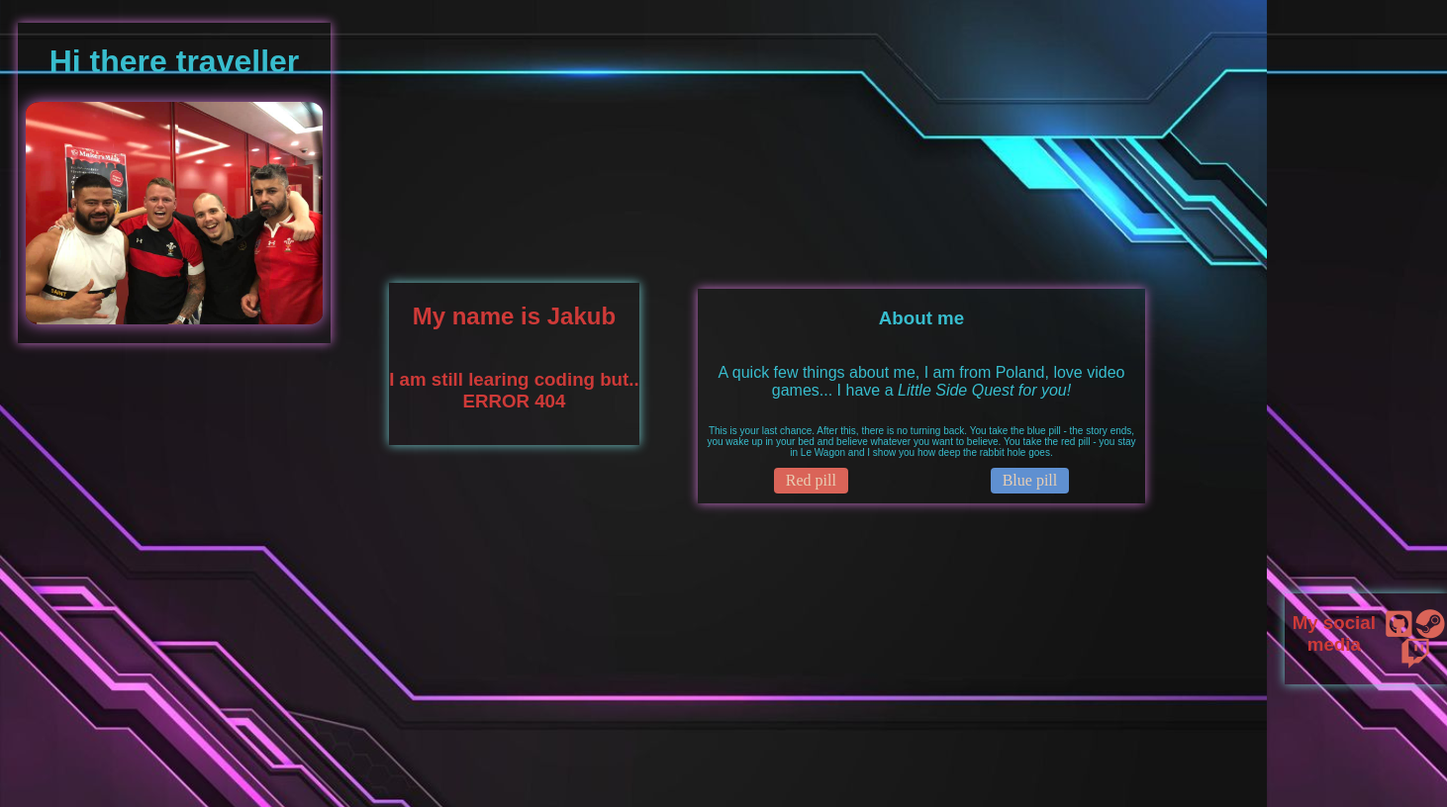
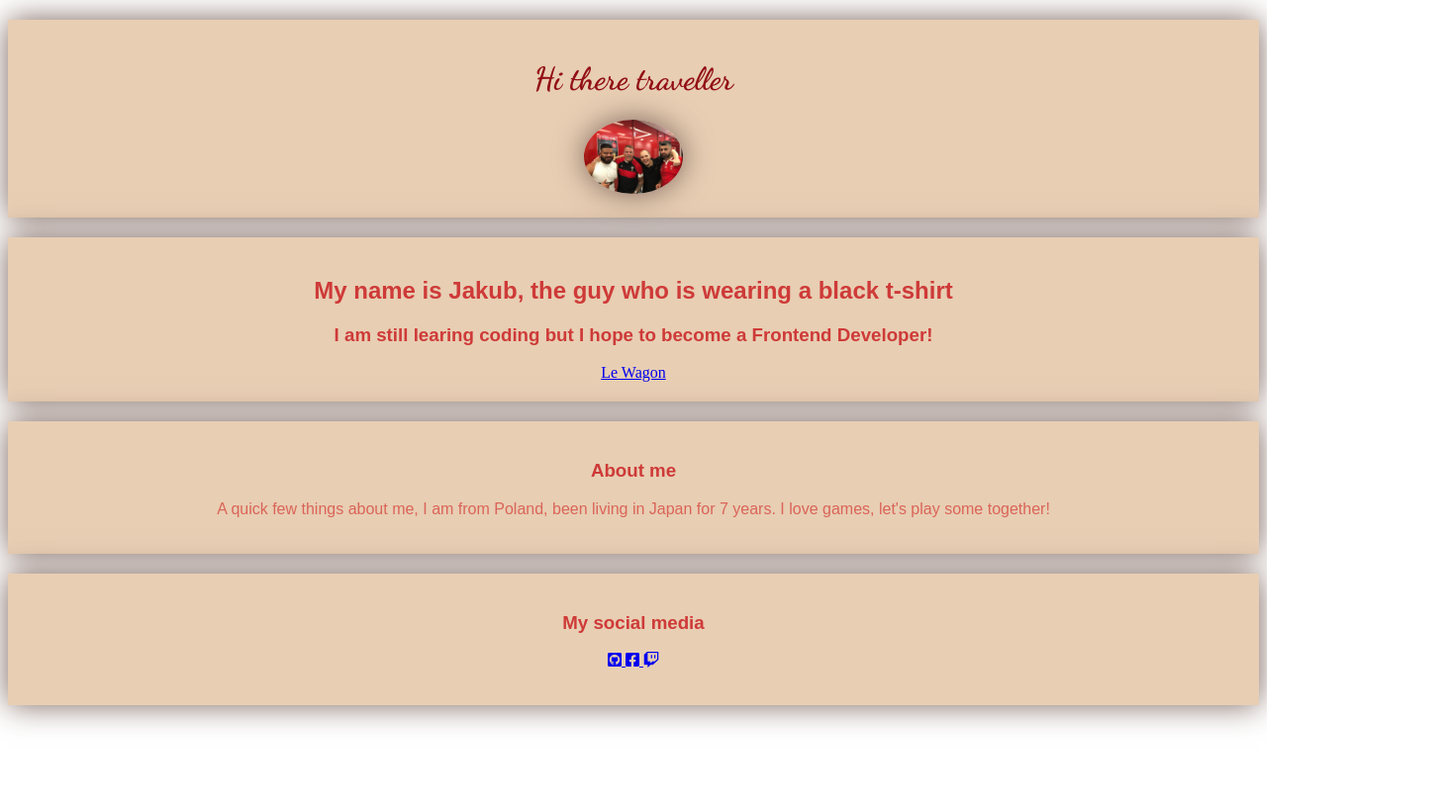
Before and after one commit to Solenoko/profile, a plain HTML site: page index.html in a window 1280 px wide. Shown: the whole page at 99% size, 1462 px wide, since content can reach past the window. Drawn offline with Linux system fonts and the light colour scheme; a web font is replaced by a local one.

Commit message:
my profile page

```diff
--- a/index.html
+++ b/index.html
@@ -3,7 +3,6 @@
   <head>
     <title>Welcome to my page!</title>
     <meta charset="utf-8">
-    <meta name="viewport" content="width=device-width, initial-scale=1">
     <link rel="stylesheet" href="style.css">
     <link rel="stylesheet" href="https://use.fontawesome.com/releases/v6.1.2/css/all.css">
     <link rel="preconnect" href="https://fonts.googleapis.com">
@@ -15,45 +14,41 @@
   </head>
 
   <body>
-    <div>
-      <div class="left-element">
+    <div class="card-white">
       <h1>Hi there traveller</h1>
       <img src="images/73013372_2655161717878708_9114973844057096192_n.jpg" alt="My profile pircture" class="profile-picture">
     </div>
 
-      <div class="middle-element">
-        <h2>My name is Jakub</h2>
-        <h3>I am still learing coding but.. ERROR 404</h3>
+    <div class="card-white">
+      <h2>My name is Jakub, the guy who is wearing a black t-shirt</h2>
+      <h3>I am still learing coding but I hope to become a Frontend Developer!</h3>
+      <a href="https://www.lewagon.com" class="btn-red">Le Wagon</a>
     </div>
 
-      <div class="middle-element-right">
-        <h3 class="blue-font">About me</h3>
-        <p class="blue-font">A quick few things about me, I am from Poland, love video games... I have a <em>Little Side Quest for you!</em></p>
-        <p class="game">This is your last chance. After this, there is no turning back. You take the blue pill - the story ends, you wake up in your bed and believe whatever you want to believe. You take the red pill - you stay in Le Wagon and I show you how deep the rabbit hole goes.</p>
-        <a href="https://www.youtube.com/watch?v=dQw4w9WgXcQ" target="_blank" class="btn-red">Red pill</a>
-        <a href="https://www.youtube.com/watch?v=y6120QOlsfU" target="_blank" class="btn-blue">Blue pill</a>
+    <div class="card-white">
+      <h3>About me</h3>
+      <p>A quick few things about me, I am from Poland, been living in Japan for 7 years. I love games, let's play some together!</p>
     </div>
 
-      <div class="right-element">
+    <div class="card-white">
       <h3>My social media</h3>
       <ul class="list-inline">
         <li>
-            <a href="https://www.github.com/Solenoko" target="_blank" class="link-media">
+          <a href="https://www.github.com/Solenoko" target="_blank">
             <i class="fab fa-github-square"></i>
           </a>
         </li>
         <li>
-            <a href="https://www.steamcommunity.com/id/KonbuChan/" target="_blank" class="link-media">
-              <i class="fab fa-steam"></i></i>
+          <a href="https://www.facebook.com/kuba.jakubowiczz/" target="_blank">
+            <i class="fab fa-facebook-square"></i>
           </a>
         </li>
         <li>
-            <a href="https://www.twitch.tv/konbuuchan" target="_blank" class="link-media">
+          <a href="https://www.twitch.tv/konbuuchan" target="_blank">
             <i class="fab fa-twitch"></i>
           </a>
         </li>
       </ul>
     </div>
-    </div>
   </body>
 </html>
--- a/style.css
+++ b/style.css
@@ -1,11 +1,9 @@
 h1 {
-  color: #38bdce;
-  font-family: "Sour Gummy", sans-serif;
+  color: #920f15;
+  font-family: "Dancing Script", cursive;
   font-optical-sizing: auto;
   font-weight: <weight>;
   font-style: normal;
-  font-variation-settings:
-    "wdth" 100;
 }
 
 h2, h3 {
@@ -18,14 +16,6 @@ h2, h3 {
     "wdth" 100;
 }
 
-
-body {
-  background-image: url('images/background.jpg');
-  background-size: cover;
-  height: 100vh;
-  background-position: center;
-}
-
 p {
   color: #da6458;
   font-family: "M PLUS Rounded 1c", sans-serif;
@@ -34,16 +24,26 @@ p {
 }
 
 i {
-  color: #da6458;
   text-decoration: none;
-  font-size: 30px;
-  display: inline-flex;
+}
+
+a:hover {
+  color: red;
+  font-size: 23px;
+}
+
+.card-white {
+  background-color: #e8ceb3;
+  box-shadow: 0px 0px 30px #7a635b;
+  padding: 20px;
+  text-align: center;
+  margin: 20px 0;
 }
 
 .profile-picture {
-  width: 300px;
-  border-radius: 5%;
-  box-shadow: 0px 0px 15px #c971cc;
+  width: 100px;
+  border-radius: 50%;
+  box-shadow: 0px 0px 30px #7a635b;
 }
 
 .list-inline {
@@ -51,93 +51,5 @@ i {
 }
 
 .list-inline li {
-  display: inline-block;
+  display: inline;
 }
-
-.game {
-  color: #38bdce;
-  font-size: 10px;
-}
-
-.btn-red {
-  background-color: #da6458;
-  color: #e8ceb3;
-  text-decoration: none;
-  padding: 4px 12px;
-  border-radius: 4px;
-}
-
-.blue-font {
-  color: #38bdce;
-}
-
-.btn-blue {
-  background-color: #5f90d1;
-  color: #e8ceb3;
-  text-decoration: none;
-  padding: 4px 12px;
-  border-radius: 4px;
-}
-
-.btn-blue:hover {
-  background-color: #0f5392;
-}
-
-.btn-red:hover {
-  background-color: #920f15;
-}
-
-.link-media:hover {
-  color: #920f15;
-  filter: brightness(0) saturate(100%) invert(50%) sepia(100%) saturate(500%) hue-rotate(330deg);
-}
-
-
-.left-element {
-  display: inline-block;
-  margin-left: 10px;
-  margin-top: 15px;
-  text-align: center;
-  padding-bottom: 15px;
-  width: 25%;
-  box-shadow: 0px 0px 10px #c971cc;
-}
-
-.middle-element {
-  display: inline-flex;
-  margin-bottom: 100px;
-  margin-left: 55px;
-  text-align: center;
-  flex-wrap: wrap;
-  align-items: center;
-  justify-content: center;
-  padding-bottom: 15px;
-  width: 20%;
-  box-shadow: 0px 0px 10px #71c9cc;
-}
-
-.middle-element-right {
-  display: inline-flex;
-  margin-bottom: 10px;
-  margin-left: 55px;
-  text-align: center;
-  flex-wrap: wrap;
-  align-items: center;
-  justify-content: space-around;
-  padding-bottom: 10px;
-  padding-left: 5px;
-  padding-right: 5px;
-  width: 35%;
-  box-shadow: 0px 0px 10px #c971cc;
-}
-
-.right-element {
-  display: inline-flex;
-  margin-top: 50px;
-  margin-left: 1290px;
-  text-align: center;
-  justify-content: space-around;
-  unicode-bidi: isolate;
-  width: 13%;
-  box-shadow: 0px 0px 10px #71c9cc;
-}
```
Lines whose indentation alone changed are shown as unchanged.
